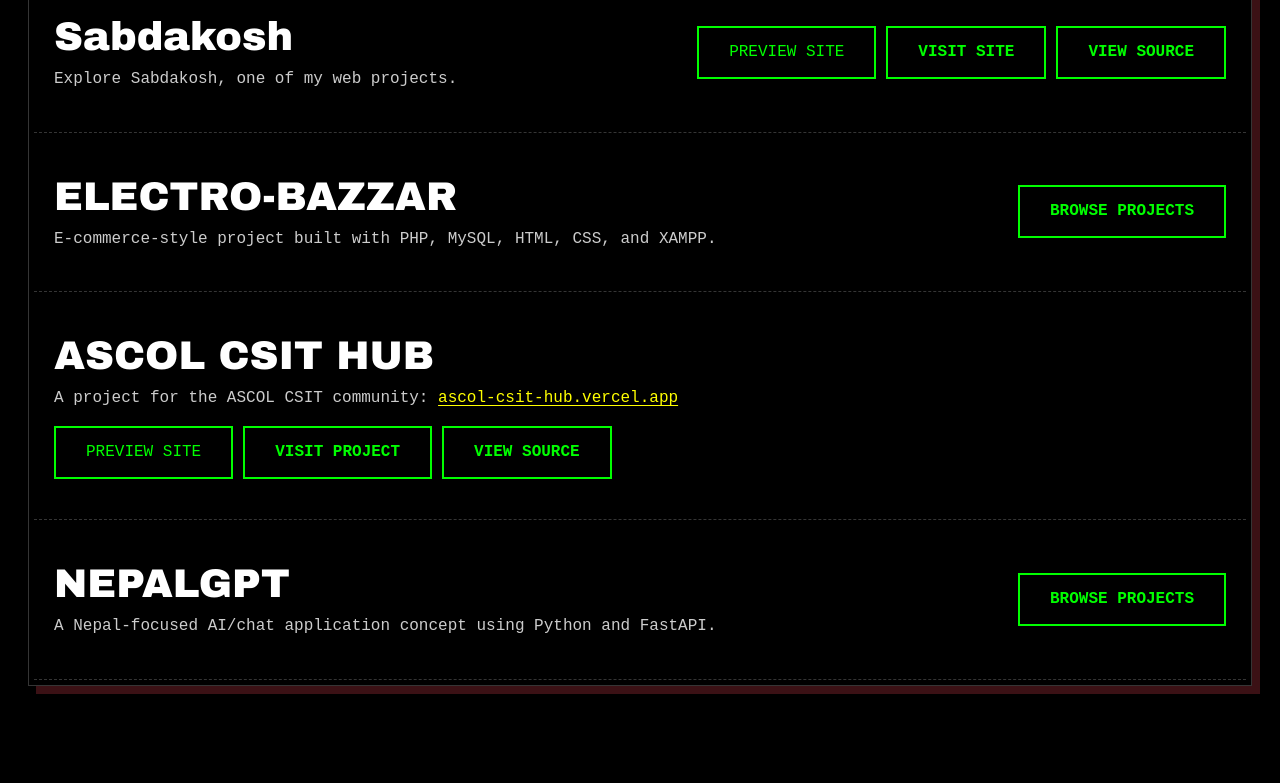
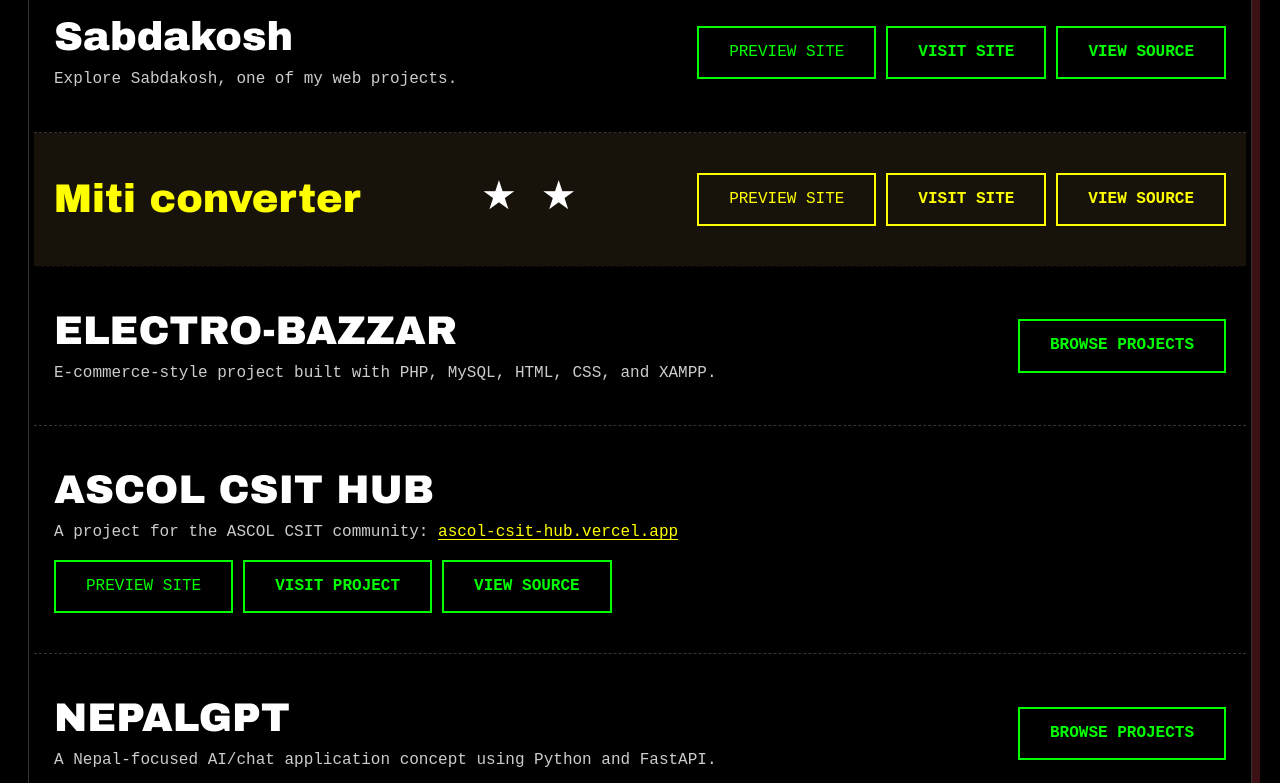
Before and after one commit to Rijanaryal/reejanaryal, a plain HTML site: page index.html in a window 1280 px wide. Shown: the part 3240-4023 px from the top of the page. Drawn offline with Linux system fonts and the light colour scheme.

Commit message:
Update index.html

```diff
--- a/index.html
+++ b/index.html
@@ -428,6 +428,23 @@ footer{padding:70px 16px}
     </div>
   </div>
 
+<div class="project-item hot" data-image="">
+    <div>
+      <div class="project-name">Miti converter</div>
+    </div>
+    <span style="font-size:2.5rem">★ ★ </span>
+    <div class="project-actions">
+      <button type="button" class="btn-wild preview-toggle" aria-expanded="false">PREVIEW SITE</button>
+      <a href="https://mitipariwartan.vercel.app/" target="_blank" rel="noopener noreferrer" class="btn-wild">VISIT SITE</a>
+      <a href="https://github.com/Rijanaryal?tab=repositories" target="_blank" rel="noopener noreferrer" class="btn-wild">VIEW SOURCE</a>
+    </div>
+    <div class="project-preview-panel">
+      <p>LIVE PREVIEW — IF THE SITE BLOCKS EMBEDDING, USE VISIT SITE.</p>
+      <iframe title="Miti converter live preview" data-src="https://mitipariwartan.vercel.app/" loading="lazy" referrerpolicy="strict-origin-when-cross-origin"></iframe>
+    </div>
+  </div>
+
+
 
 
   <article class="project-item">
```
